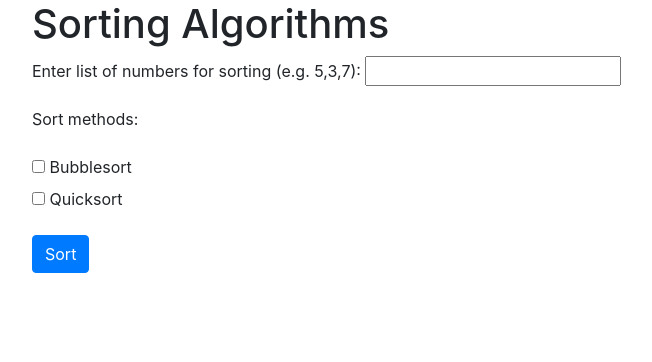
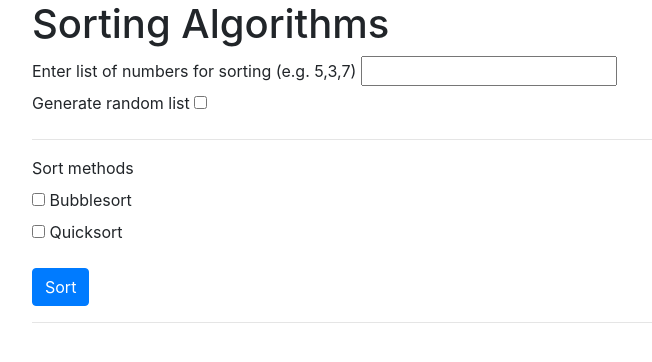
Before and after one commit to Cheesbert/Django_Tutorial, a Django app: page /algorithms/sorting/ in a window 1280 px wide. Shown: the part 56-418 px from the top of the page, without its empty margins (53-705 px from the left). Run offline with Django 5.2, Linux system fonts and the light colour scheme; some libraries are stand-ins or nearby versions.

Commit message:
Adding option for automatic list generation for sorting

```diff
--- a/django_tutorial/myapp/forms.py
+++ b/django_tutorial/myapp/forms.py
@@ -2,12 +2,28 @@ from django import forms
 from .algorithm_methods import SortMethods # supports iteration
 
 class SortForm(forms.Form):
-    numbers = forms.CharField(
+    user_input_list = forms.CharField(
         label="Enter list of numbers for sorting (e.g. 5,3,7)",
-        required=True
+        required=False
     )
     sort_methods = forms.MultipleChoiceField(
         choices=SortMethods.choices(),
         widget=forms.CheckboxSelectMultiple,
         required=True
     )
+    use_random_list = forms.BooleanField(
+        label="Generate random list",
+        required=False
+    )
+    list_range_min = forms.IntegerField(
+        label="Minimum number",
+        required=False
+    )
+    list_range_max = forms.IntegerField(
+        label="Maximum number",
+        required=False
+    )
+    list_length = forms.IntegerField(
+        label="Length for list",
+        required=False
+    )
--- a/django_tutorial/myapp/templates/sorting.html
+++ b/django_tutorial/myapp/templates/sorting.html
@@ -6,9 +6,43 @@
 <h1> Sorting Algorithms </h1>
 <form method="post" class="mb-3">
     {% csrf_token %}
-        {{ form.as_p }}
+
+    <div id="manual-input-section">
+        <label>{{ form.user_input_list.label }}</label>
+        {{ form.user_input_list }}
+    </div>
+
+    <div class="form-group">
+        <label>{{ form.use_random_list.label }}</label>
+        {{ form.use_random_list }}
+    </div>
+
+   <div id="random-input-section" style="display: none;">
+        <div class="form-group">
+            <label>{{ form.list_range_min.label }}</label>
+            {{ form.list_range_min }}
+        </div>
+        <div class="form-group">
+            <label>{{ form.list_range_max.label }}</label>
+            {{ form.list_range_max }}
+        </div>
+        <div class="form-group">
+            <label>{{ form.list_length.label }}</label>
+            {{ form.list_length }}
+        </div>
+    </div>
+
+    <hr>
+
+    <div class="form-group">
+        <label>{{ form.sort_methods.label }}</label>
+        {{ form.sort_methods }}
+    </div>
+
     <button type="submit" class="btn btn-primary">Sort</button>
 </form>
+
+<hr>
 
 {% if original_list %}
     <h4>Original List:</h4>
@@ -42,4 +76,28 @@
     </table>
 {% endif %}
 
+<script>
+    // JavaScript to toggle form sections
+    const useRandomCheckbox = document.querySelector('input[name="use_random_list"]');
+    const manualInputSection = document.getElementById('manual-input-section');
+    const randomInputSection = document.getElementById('random-input-section');
+
+    // Display field based on checkbox
+    function toggleInputSections() {
+        if (useRandomCheckbox.checked) {
+            manualInputSection.style.display = 'none';
+            randomInputSection.style.display = 'block';
+        } else {
+            manualInputSection.style.display = 'block';
+            randomInputSection.style.display = 'none';
+        }
+    }
+
+    // Initial load
+    toggleInputSections();
+
+    // On change
+    useRandomCheckbox.addEventListener('change', toggleInputSections);
+</script>
+
 {% endblock %}
--- a/django_tutorial/myapp/views.py
+++ b/django_tutorial/myapp/views.py
@@ -1,4 +1,5 @@
 import time
+import numpy as np
 
 from django.shortcuts import render, HttpResponse
 
@@ -18,24 +19,39 @@ def sorting_view(request):
     if request.method == "POST":
         form = SortForm(request.POST)
         if form.is_valid():
-            numbers = form.cleaned_data["numbers"]
+            use_random_list = form.cleaned_data["use_random_list"]
             selected_methods = form.cleaned_data["sort_methods"]
 
-            try:
-                unsorted_list = [int(num.strip()) for num in numbers.split(",")]
+            if use_random_list:
+                list_range_min = form.cleaned_data["list_range_min"]
+                list_range_max = form.cleaned_data["list_range_max"]
+                list_length = form.cleaned_data["list_length"]
+
+                if None in (list_length, list_range_min, list_range_max):
+                    form.add_error(None, "List length, min and max are required for list generation")
+                elif list_range_min > list_range_max or list_length <= 0:
+                    form.add_error(None, "List length must be greater than 0 and min_range cannot be bigger than max_range")
+                else: # valid input create list
+                    unsorted_list = np.random.randint(list_range_min, list_range_max + 1, size=list_length).tolist()
+
+            else: # User generated list
+                user_input_list = form.cleaned_data["user_input_list"]
+                try:
+                    unsorted_list = [int(num.strip()) for num in user_input_list.split(",")]
+                except ValueError:
+                    form.add_error("user_input_list", "Invalid input. Use format: 5,3,7")
+
+            if unsorted_list and len(unsorted_list) > 1:
                 for method in selected_methods:
                     func = SortMethods.get_func(key=method)
                     start = time.perf_counter_ns()
                     sorted_list = func(unsorted_list)
-                    print(sorted_list)
                     end = time.perf_counter_ns()
                     results.append({
                         "method": method,
                         "sorted": sorted_list,
                         "time": f"{(end - start) / 1000} ms",
                     })
-            except ValueError:
-                form.add_error("numbers", "wrong format")
 
     else:
         form = SortForm()
```
Also changed, not shown: django_tutorial/myapp/algorithms/sorting.py (+5 -5 lines). Lines whose indentation alone changed are shown as unchanged.
